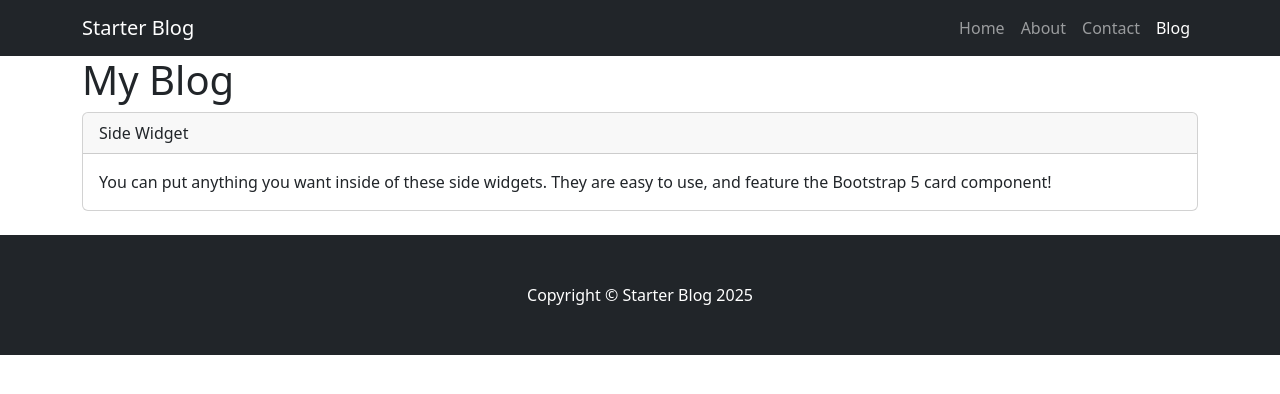
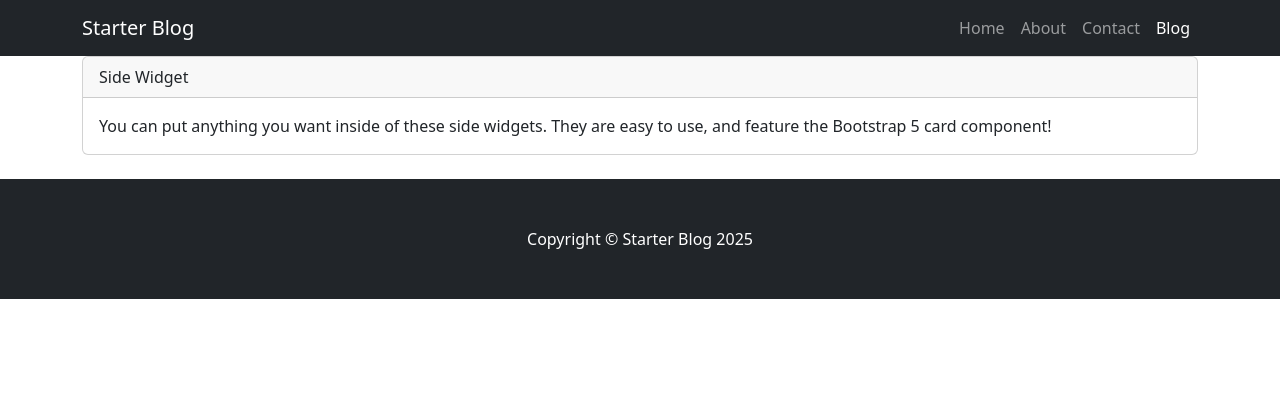
Before and after one commit to johnclamy/blogwebsiteproject, a Django app: page /blog/ in a window 1280 px wide. Shown: the top 394 px of the page. Run offline with Django 5.2, Linux system fonts and the light colour scheme; data that the repository does not hold is empty.

Commit message:
wrap the blog posts in an article tag

```diff
--- a/website/blog/templates/blog/post/list.html
+++ b/website/blog/templates/blog/post/list.html
@@ -1,14 +1,27 @@
 {% extends "blog/base.html" %}
 {% block title %}Starter Blog | Blogging about anything and everything{% endblock title %}
 {% block content %}
-    <h1>My Blog</h1>
-    {% for post in posts %}
-        <h2>
-            <a href="{% url 'blog:post_detail' post.id %}">
-                {{post.title}}
-            </a>
-        </h2>
-        <p>Published {{post.publish}} by {{post.author}}</p>
-        {{post.body|truncatewords:30|linebreaks}}
-    {% endfor %}
+<div class="col-lg-8">
+    <!-- Nested row for non-featured blog posts-->
+    <div class="row">
+        <article class="col-lg-6">
+            <!-- Blog post-->
+            {% for post in posts %}
+            <section class="card mb-4">
+                <div class="card-body">
+                    <div class="small text-muted">
+                        <p>Published {{post.publish}} by {{post.author}}</p>
+                    </div>
+                    <h2 class="card-title h4">
+                        <a href="{% url 'blog:post_detail' post.id %}">{{post.title}}</a>
+                    </h2>
+                    <p class="card-text">
+                        {{post.body|truncatewords:30|linebreaks}}
+                    </p>
+                </div>
+            </section>
+            {% endfor %}
+        </article>
+    </div>
+</div>
 {% endblock content %}
```
